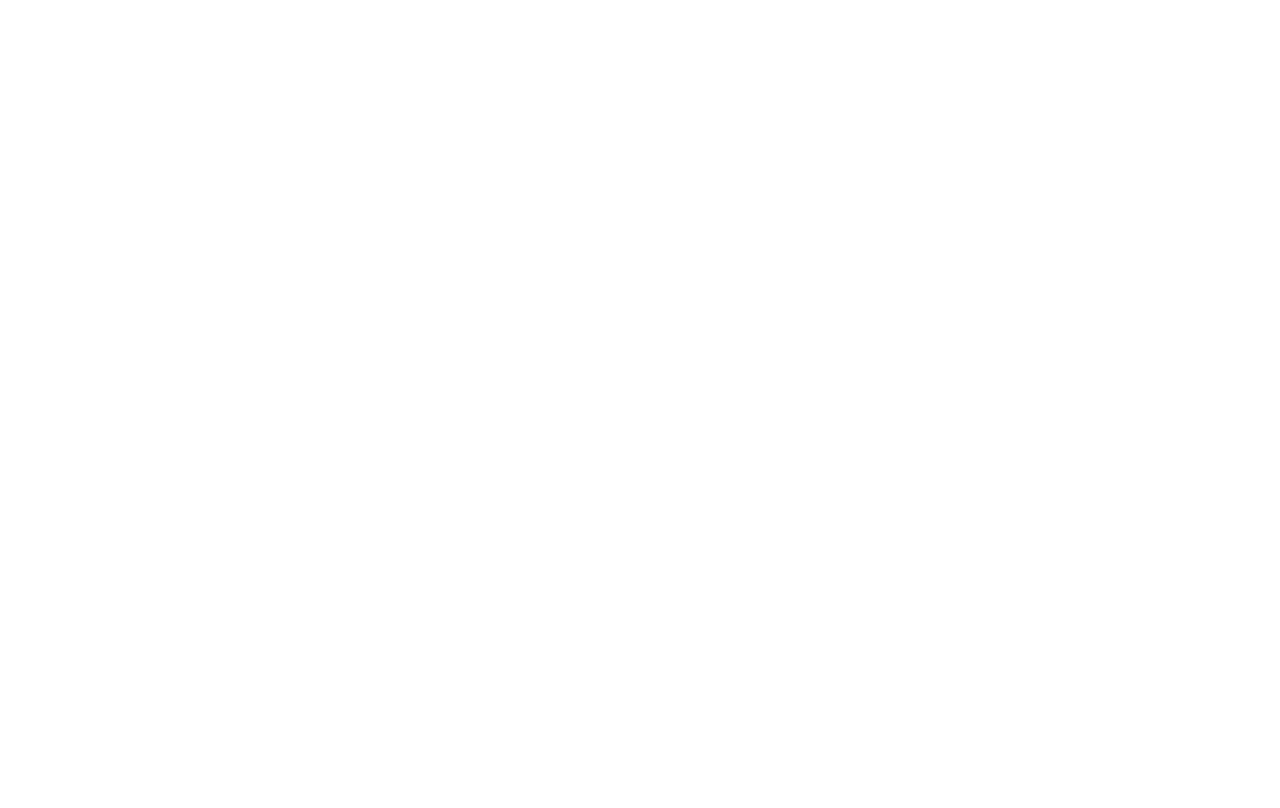
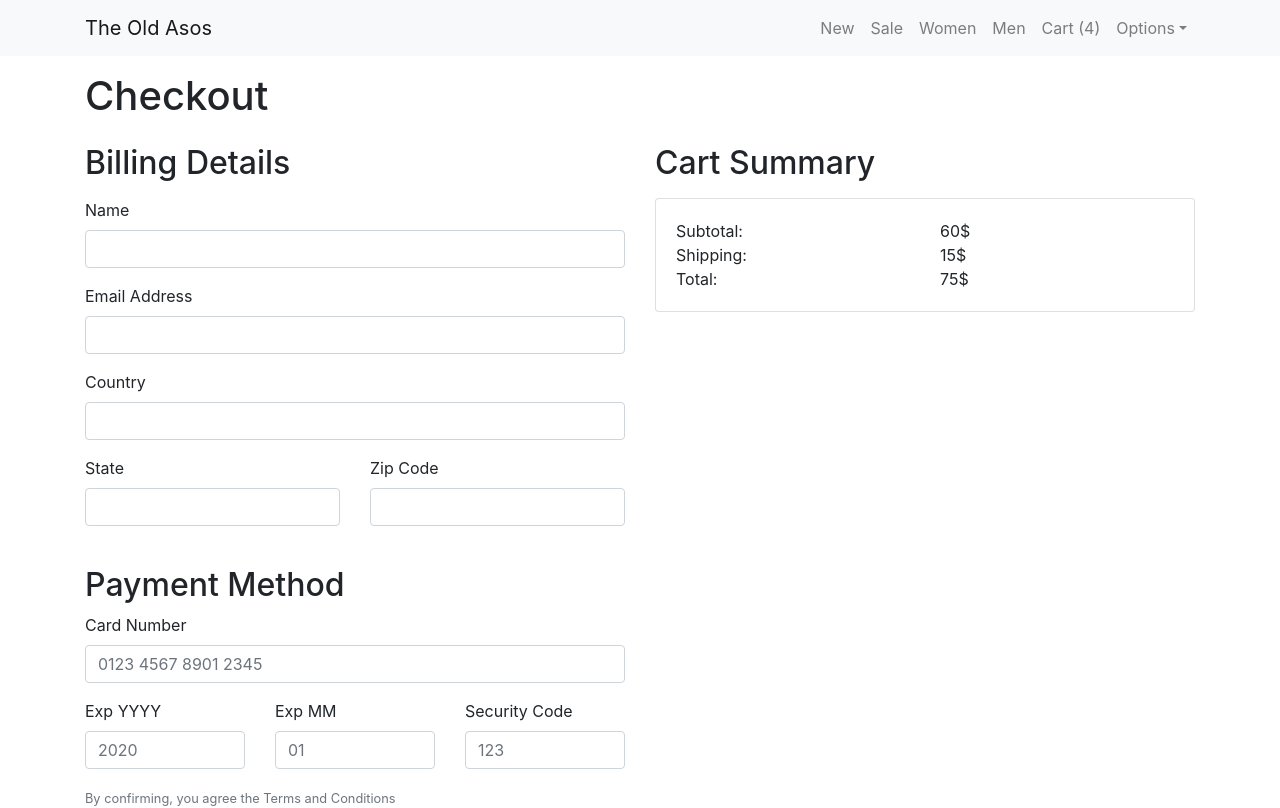
Before and after one commit to shaiatias/learn-web-java-react, a React (Create React App) app in the folder client-react/: page /checkout in a window 1280 px wide. Shown: the top 808 px of the page. Built offline with nearby package versions, Linux system fonts and the light colour scheme.

Commit message:
Add checkout page

```diff
--- a/client-react/src/components/CartSummary.jsx
+++ b/client-react/src/components/CartSummary.jsx
@@ -1,14 +1,25 @@
 import React from "react";
-import {Card, CardBody, CardSubtitle, CardText, CardTitle} from "reactstrap";
+import {Card, CardBody, CardText, Col, Row} from "reactstrap";
 
-function CartSummary() {
+
+function CartSummary({totalBeforeShipping, shipping}) {
 	return (
 		<Card>
 			<CardBody>
-				<CardTitle>Card title</CardTitle>
-				<CardSubtitle>Card subtitle</CardSubtitle>
-				<CardText>Some quick example text to build on the card title and make up the bulk of the card's
-					content.</CardText>
+				<CardText>
+					<Row>
+						<Col>Subtotal:</Col>
+						<Col> {totalBeforeShipping}$</Col>
+					</Row>
+					<Row>
+						<Col>Shipping:</Col>
+						<Col>{shipping}$</Col>
+					</Row>
+					<Row>
+						<Col>Total:</Col>
+						<Col>{totalBeforeShipping + shipping}$</Col>
+					</Row>
+				</CardText>
 			</CardBody>
 		</Card>
 	)
--- a/client-react/src/components/pages/CartPage.jsx
+++ b/client-react/src/components/pages/CartPage.jsx
@@ -1,22 +1,23 @@
 import React, {Component} from "react";
 import {connect} from "react-redux";
 import {Button, Col, Row} from "reactstrap";
+import {NavLink} from "react-router-dom";
 
 import HomepageLayout from "../Layouts/HomepageLayout";
 import {addItemToCart, clearCart, updateItemQuantity} from "../../redux/actions/cart";
 import CartItems from "../CartItems";
 import CartSummary from "../CartSummary";
-import {getCartItemsArr} from "../../redux/reducers/CartReducer";
+import {getCartItemsArr, getCartPrice} from "../../redux/reducers/CartReducer";
 
 
 class CartPage extends Component {
 
 	render() {
 
-		const {items, clearCart} = this.props;
+		const {items, clearCart, shipping, totalBeforeShipping} = this.props;
 
 		return (
-			<HomepageLayout className={"py-3"}>
+			<HomepageLayout className="py-3">
 
 				<h1>My Cart</h1>
 
@@ -27,12 +28,14 @@
 					</Col>
 					<Col md={4}>
 						<h2>Summary</h2>
-						<Row className={"my-4"}>
-							<CartSummary />
+						<Row className="my-4">
+							<Col>
+								<CartSummary shipping={shipping} totalBeforeShipping={totalBeforeShipping} />
+							</Col>
 						</Row>
 						<Row>
 							<Button onClick={clearCart}>Clear Cart</Button>{" "}
-							<Button>Proceed To Checkout</Button>
+							<NavLink to="/checkout">Proceed To Checkout</NavLink>
 						</Row>
 					</Col>
 				</Row>
@@ -43,7 +46,9 @@
 }
 
 const mapStateToProps = state => ({
-	items: getCartItemsArr(state.cart)
+	items: getCartItemsArr(state.cart),
+	shipping: state.cart.shipping,
+	totalBeforeShipping: getCartPrice(state.cart),
 });
 
 const mapDispatchToProps = dispatch => ({
--- /dev/null
+++ b/client-react/src/components/pages/CheckoutPage.jsx
@@ -0,0 +1,124 @@
+import React, {Component} from "react";
+import {connect} from "react-redux";
+import {Button, Col, Form, FormGroup, FormText, Input, Label, Row} from "reactstrap";
+
+import HomepageLayout from "../Layouts/HomepageLayout";
+import {getCartItemsArr, getCartPrice} from "../../redux/reducers/CartReducer";
+import CartSummary from "../CartSummary";
+
+
+class CheckoutPage extends Component {
+
+	render() {
+
+		const {shipping, totalBeforeShipping} = this.props;
+
+		return (
+			<HomepageLayout className="py-3">
+
+				<h1>Checkout</h1>
+
+				<Form>
+
+					<Row>
+						<Col sm={6}>
+
+							<h2 className="my-3">Billing Details</h2>
+
+							<FormGroup>
+								<Label for="exampleEmail">Name</Label>
+								<Input type="email" name="email" id="exampleEmail" />
+							</FormGroup>
+
+							<FormGroup>
+								<Label for="exampleEmail">Email Address</Label>
+								<Input type="email" name="email" id="exampleEmail" />
+							</FormGroup>
+
+							<FormGroup>
+								<Label for="exampleEmail">Country</Label>
+								<Input type="email" name="email" id="exampleEmail" />
+							</FormGroup>
+
+							<Row>
+								<Col md={6}>
+									<FormGroup>
+										<Label for="exampleEmail">State</Label>
+										<Input type="email" name="email" id="exampleEmail" />
+									</FormGroup>
+								</Col>
+								<Col md={6}>
+									<FormGroup>
+										<Label for="exampleEmail">Zip Code</Label>
+										<Input type="email" name="email" id="exampleEmail" />
+									</FormGroup>
+								</Col>
+							</Row>
+
+							<h2 className="mt-4">Payment Method</h2>
+
+							<FormGroup>
+								<Label for="exampleEmail">Card Number</Label>
+								<Input type="email" name="email" id="exampleEmail"
+									   placeholder="0123 4567 8901 2345"/>
+							</FormGroup>
+
+							<Row>
+								<Col md={4}>
+									<FormGroup>
+										<Label for="exampleEmail">Exp YYYY</Label>
+										<Input type="email" name="email" id="exampleEmail"
+											   placeholder="2020"/>
+									</FormGroup>
+								</Col>
+								<Col md={4}>
+									<FormGroup>
+										<Label for="exampleEmail">Exp MM</Label>
+										<Input type="email" name="email" id="exampleEmail"
+											   placeholder="01"/>
+									</FormGroup>
+								</Col>
+								<Col md={4}>
+									<FormGroup>
+										<Label for="exampleEmail">Security Code</Label>
+										<Input type="email" name="email" id="exampleEmail"
+											   placeholder="123"/>
+									</FormGroup>
+								</Col>
+							</Row>
+
+							<FormText color="muted">
+								By confirming, you agree the Terms and Conditions
+							</FormText>
+
+							<Button color="primary" className="my-4" block>Place Order</Button>
+
+						</Col>
+
+						<Col lg={6}>
+
+							<h2 className="my-3">Cart Summary</h2>
+
+							<CartSummary shipping={shipping} totalBeforeShipping={totalBeforeShipping}/>
+
+						</Col>
+					</Row>
+				</Form>
+
+			</HomepageLayout>
+		);
+	}
+}
+
+const mapStateToProps = state => ({
+	items: getCartItemsArr(state.cart),
+	shipping: state.cart.shipping,
+	totalBeforeShipping: getCartPrice(state.cart),
+});
+
+const mapDispatchToProps = dispatch => ({});
+
+export default connect(
+	mapStateToProps,
+	mapDispatchToProps
+)(CheckoutPage);
--- a/client-react/src/redux/reducers/CartReducer.js
+++ b/client-react/src/redux/reducers/CartReducer.js
@@ -19,7 +19,8 @@
 			totalPrice: "30.00",
 			description: "blah"
 		}
-	}
+	},
+	shipping: 15
 };
 
 export default (state = initialState, action) => {
@@ -77,6 +78,13 @@
 	);
 };
 
+export const getCartPrice = state => {
+	return Object.values(state.items).reduce(
+		(acc, item) => acc + Number(item.totalPrice),
+		0
+	);
+};
+
 export const getCartItemsArr = state => {
 	return Object.values(state.items);
 };
--- a/client-react/src/routes.js
+++ b/client-react/src/routes.js
@@ -6,6 +6,7 @@
 import SingleItemPage from "./components/pages/SingleItemPage";
 import RegisterPage from "./components/pages/RegisterPage";
 import CartPage from "./components/pages/CartPage";
+import CheckoutPage from "./components/pages/CheckoutPage";
 
 const routes = auth => (
 	<Fragment>
@@ -16,6 +17,7 @@
 			<Route exact path="/login" component={LoginPage} />
 			<Route exact path="/register" component={RegisterPage} />
 			<Route exact path="/cart" component={CartPage} />
+			<Route exact path="/checkout" component={CheckoutPage} />
 		</Switch>
 	</Fragment>
 );
```
